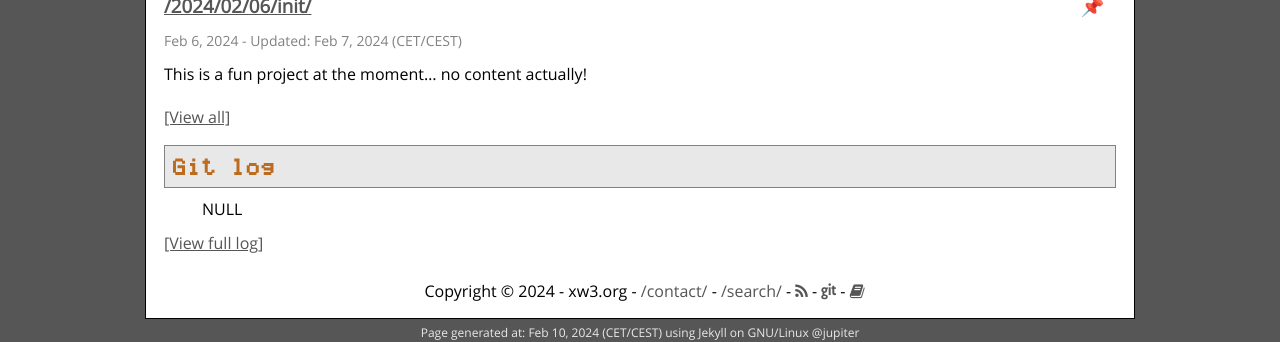
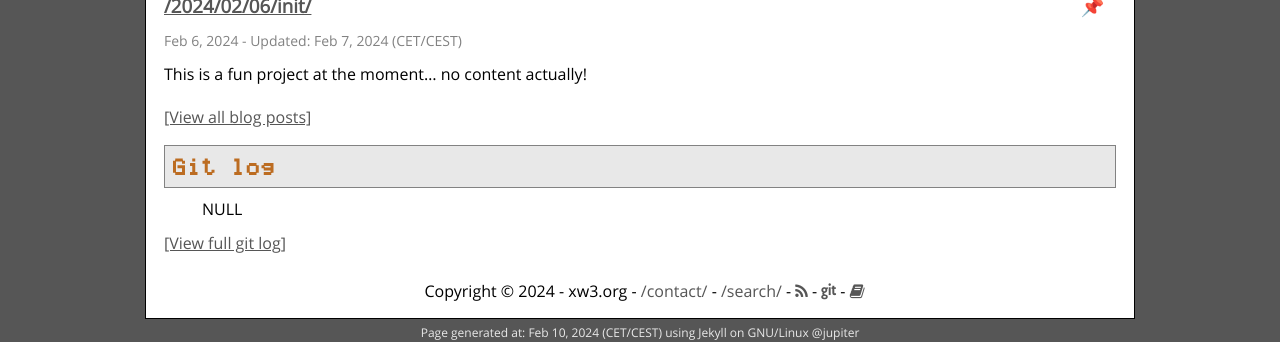
Before and after one commit to hanez/xw3, a Jekyll site: the page built from index.html, in a window 1280 px wide. Shown: the part 270-612 px from the top of the page. Built offline with Jekyll 4.4.1, drawn with Linux system fonts in a browser that asks for light colours; some web fonts are replaced; the list of posts is cut into pages by our own code.

Commit message:
index.html links update.

```diff
--- a/index.html
+++ b/index.html
@@ -46,7 +46,7 @@ description: The xw3 CGI research project
 {% endunless %}
 {% endfor %}
 
-<p><a href="/blog/">[View all]</a></p>
+<p><a href="/blog/">[View all blog posts]</a></p>
 
 <h2>Git log</h2>
 
@@ -58,4 +58,4 @@ $(document).ready(function(){
 });
 </script>
 
-<p><a href="https://git.xw3.org/xw3/xw3.org/commits/branch/main">[View full log]</a></p>
+<p><a href="https://git.xw3.org/xw3/xw3.org/commits/branch/main">[View full git log]</a></p>
```
